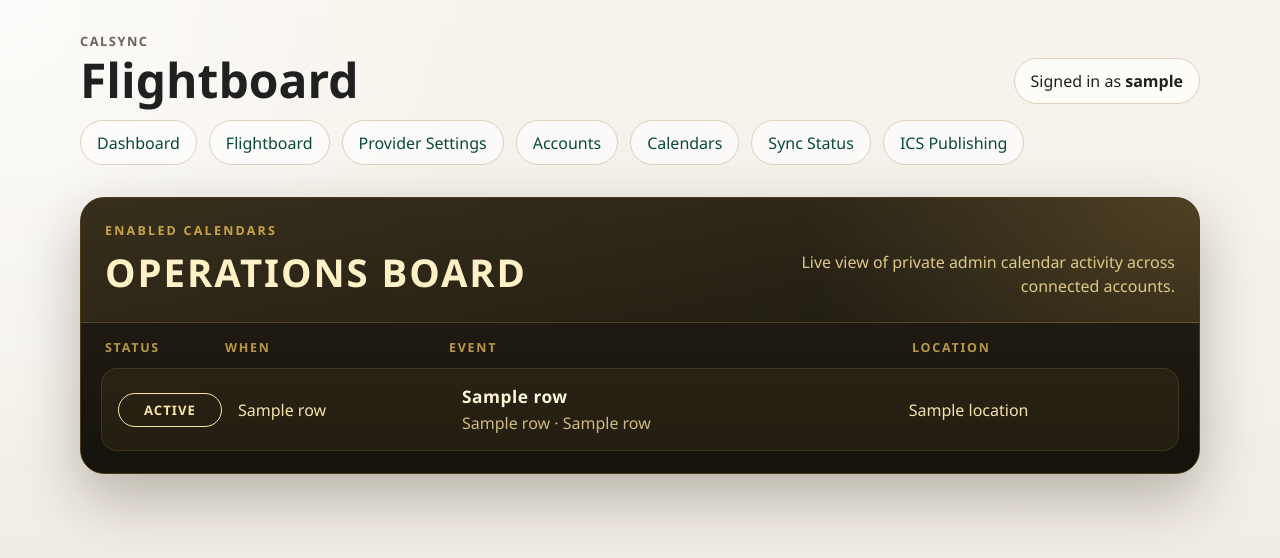
After one commit to NeonButrfly/calsync, a FastAPI app: template src/calsync/web/templates/flightboard.html in a window 1280 px wide. The commit adds this page. Shown: the top 558 px of the page. Run offline with FastAPI, Linux system fonts and the light colour scheme; the template is opened without the code that fills it: most values are stand-ins (such as "Sample title", 1, 10 or a date in 2020).

Commit message:
feat: build flightboard template and styling

```diff
--- a/src/calsync/web/static/app.css
+++ b/src/calsync/web/static/app.css
@@ -208,6 +208,163 @@ code {
   vertical-align: top;
 }
 
+.flightboard-shell {
+  display: grid;
+}
+
+.flightboard-panel {
+  background:
+    linear-gradient(180deg, rgba(34, 29, 18, 0.98), rgba(17, 14, 8, 0.98)),
+    repeating-linear-gradient(
+      180deg,
+      rgba(255, 196, 90, 0.03) 0,
+      rgba(255, 196, 90, 0.03) 2px,
+      transparent 2px,
+      transparent 24px
+    );
+  border: 1px solid #4d3a18;
+  border-radius: 1.5rem;
+  box-shadow: 0 24px 60px rgba(24, 17, 5, 0.28);
+  color: #f8e7a4;
+  overflow: hidden;
+  padding: 0;
+}
+
+.flightboard-hero {
+  align-items: end;
+  background:
+    radial-gradient(circle at top right, rgba(255, 203, 92, 0.18), transparent 35%),
+    linear-gradient(135deg, rgba(255, 205, 89, 0.08), rgba(255, 255, 255, 0));
+  border-bottom: 1px solid rgba(255, 212, 117, 0.18);
+  display: grid;
+  gap: 0.75rem;
+  grid-template-columns: minmax(0, 1.2fr) minmax(0, 0.8fr);
+  padding: 1.5rem;
+}
+
+.flightboard-kicker {
+  color: #caa545;
+  font-size: 0.78rem;
+  font-weight: 700;
+  letter-spacing: 0.18em;
+  margin: 0 0 0.45rem;
+  text-transform: uppercase;
+}
+
+.flightboard-hero h2 {
+  color: #fff1c6;
+  font-size: clamp(1.8rem, 3vw, 2.6rem);
+  letter-spacing: 0.05em;
+  margin: 0;
+  text-transform: uppercase;
+}
+
+.flightboard-summary {
+  color: #dbc98a;
+  justify-self: end;
+  line-height: 1.5;
+  margin: 0;
+  max-width: 28rem;
+  text-align: right;
+}
+
+.flightboard-scroll {
+  mask-image: linear-gradient(180deg, #000 0, #000 92%, transparent 100%);
+  max-height: min(68vh, 46rem);
+  overflow-y: auto;
+  padding: 1rem 1.25rem 1.35rem;
+}
+
+.flightboard-columns,
+.flightboard-row {
+  display: grid;
+  gap: 1rem;
+  grid-template-columns: 6.5rem minmax(10rem, 13rem) minmax(16rem, 1.7fr) minmax(10rem, 1fr);
+}
+
+.flightboard-columns {
+  color: #b99843;
+  font-size: 0.78rem;
+  font-weight: 700;
+  letter-spacing: 0.14em;
+  margin-bottom: 0.75rem;
+  padding: 0 0.25rem;
+  position: sticky;
+  text-transform: uppercase;
+  top: 0;
+  z-index: 1;
+}
+
+.flightboard-list {
+  display: grid;
+  gap: 0.75rem;
+  list-style: none;
+  margin: 0;
+  padding: 0;
+}
+
+.flightboard-row {
+  align-items: center;
+  background: rgba(255, 205, 89, 0.06);
+  border: 1px solid rgba(255, 214, 123, 0.12);
+  border-radius: 1rem;
+  padding: 1rem;
+}
+
+.flightboard-status {
+  border: 1px solid currentColor;
+  border-radius: 999px;
+  display: inline-flex;
+  font-size: 0.82rem;
+  font-weight: 700;
+  justify-content: center;
+  letter-spacing: 0.08em;
+  padding: 0.45rem 0.7rem;
+  text-transform: uppercase;
+}
+
+.flightboard-status--complete {
+  color: #9d9a90;
+}
+
+.flightboard-status--now {
+  color: #9dffbd;
+}
+
+.flightboard-status--soon {
+  color: #ffd978;
+}
+
+.flightboard-status--later {
+  color: #9dd5ff;
+}
+
+.flightboard-time,
+.flightboard-location {
+  color: #f4e4ab;
+  margin: 0;
+}
+
+.flightboard-event {
+  display: grid;
+  gap: 0.25rem;
+}
+
+.flightboard-event strong {
+  color: #fff7d8;
+  font-size: 1.08rem;
+  letter-spacing: 0.03em;
+}
+
+.flightboard-event span {
+  color: #cdbb82;
+}
+
+.flightboard-empty {
+  color: #dbc98a;
+  padding: 1.5rem;
+}
+
 @media (max-width: 720px) {
   .shell-header {
     align-items: start;
@@ -241,4 +398,22 @@ code {
     border-top: 1px solid var(--border);
     padding: 0.75rem 0;
   }
+
+  .flightboard-hero {
+    grid-template-columns: 1fr;
+  }
+
+  .flightboard-summary {
+    justify-self: start;
+    text-align: left;
+  }
+
+  .flightboard-columns {
+    display: none;
+  }
+
+  .flightboard-row {
+    gap: 0.65rem;
+    grid-template-columns: 1fr;
+  }
 }
--- /dev/null
+++ b/src/calsync/web/templates/flightboard.html
@@ -0,0 +1,51 @@
+{% extends "base.html" %}
+
+{% block title %}CalSync Flightboard{% endblock %}
+{% block page_title %}Flightboard{% endblock %}
+
+{% block content %}
+<section class="flightboard-shell">
+  <div class="flightboard-panel">
+    <header class="flightboard-hero">
+      <div>
+        <p class="flightboard-kicker">Enabled calendars</p>
+        <h2>Operations board</h2>
+      </div>
+      <p class="flightboard-summary">
+        Live view of private admin calendar activity across connected accounts.
+      </p>
+    </header>
+
+    {% if board_rows %}
+    <div class="flightboard-scroll" role="region" aria-label="Enabled calendar flightboard">
+      <div class="flightboard-columns" aria-hidden="true">
+        <span>Status</span>
+        <span>When</span>
+        <span>Event</span>
+        <span>Location</span>
+      </div>
+
+      <ol class="flightboard-list">
+        {% for row in board_rows %}
+        <li class="flightboard-row">
+          <span class="flightboard-status flightboard-status--{{ row.status_tone }}">
+            {{ row.status_label }}
+          </span>
+          <p class="flightboard-time">{{ row.starts_at_label }}</p>
+          <div class="flightboard-event">
+            <strong>{{ row.title }}</strong>
+            <span>{{ row.account_name }} · {{ row.calendar_name }}</span>
+          </div>
+          <p class="flightboard-location">{{ row.location }}</p>
+        </li>
+        {% endfor %}
+      </ol>
+    </div>
+    {% else %}
+    <div class="flightboard-empty">
+      <p>No enabled calendar events available.</p>
+    </div>
+    {% endif %}
+  </div>
+</section>
+{% endblock %}
```
Also changed, not shown: src/calsync/web/routes/flightboard.py (+74 -38 lines), tests/test_flightboard.py (+12 -1 lines).
